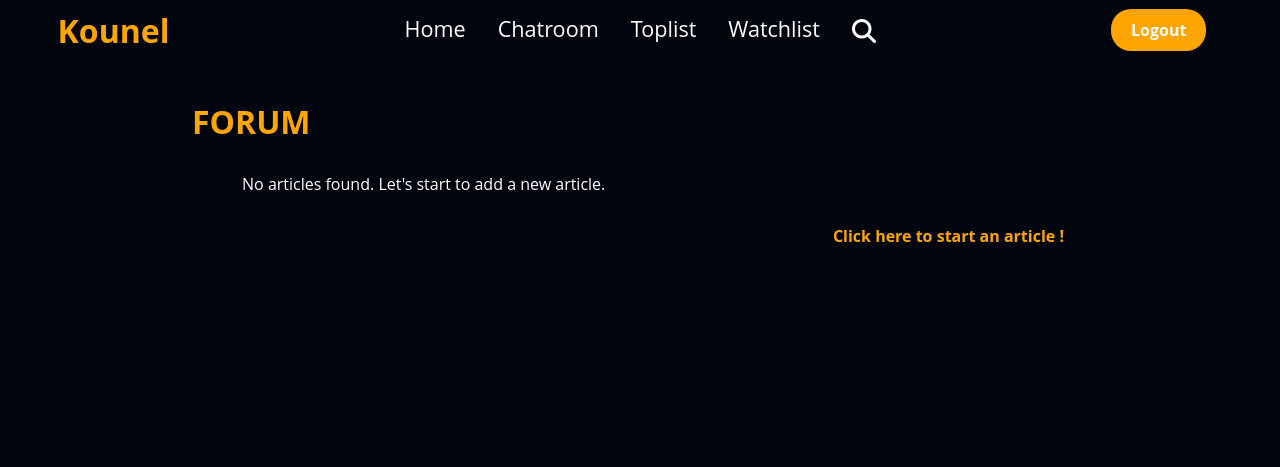
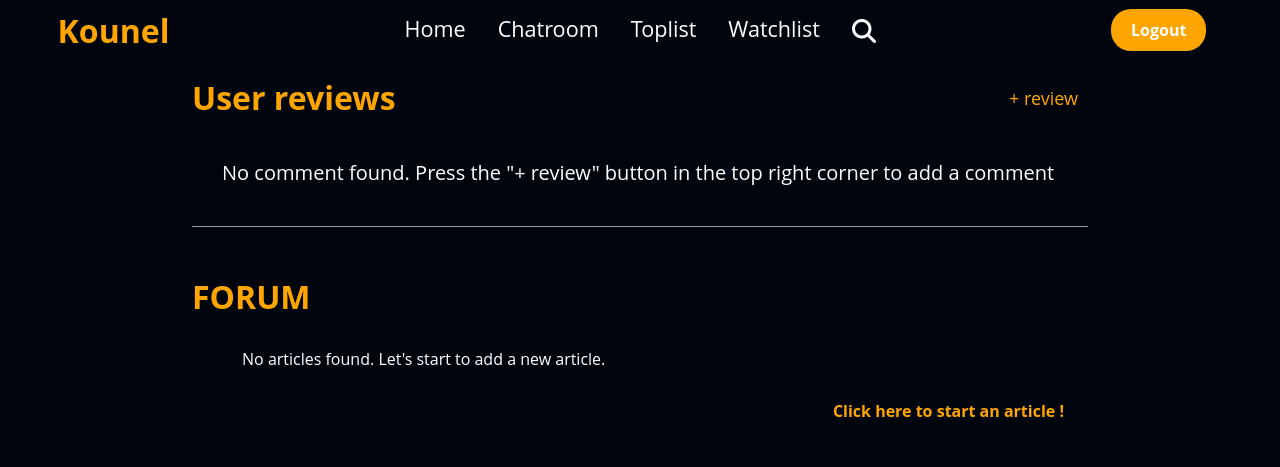
Before and after one commit to Yun-Pei/film_forum, a Django app: page /movie in a window 1280 px wide. Shown: the top 467 px of the page. Run offline with Django 5.2, Linux system fonts and the light colour scheme; the visitor is signed in with stand-in values (Sample User, id 1); data comes from the database, SQL or seed files in the repository; data that the repository does not hold is empty; some libraries are stand-ins or nearby versions.

Commit message:
幫我們的承承修改他寫的很亂的views.py
害我找很久error 就是因為你亂用ajax送GET喔，珍惜生命請有效率+簡潔的寫code好嗎! 亂用GET、if亂寫害它全部報錯

```diff
--- a/film_forum/movie/static/js/movie.js
+++ b/film_forum/movie/static/js/movie.js
@@ -95,7 +95,7 @@ $(document).ready(function() {
             if(result.isConfirmed) {
                 $.ajax({
                     url: 'movie',
-                    type: 'GET',
+                    type: 'POST',
                     data: {
                         'mode' : 'movie_comment_delete',
                         'm_id' : m_id,
@@ -175,7 +175,7 @@ $(document).ready(function() {
         }else {
             $.ajax({
                 url: 'movie',
-                type: 'GET',
+                type: 'POST',
                 data: {
                     'content': content,
                     'mode' : 'movie_comment_edit',
--- a/film_forum/movie/templates/movie.html
+++ b/film_forum/movie/templates/movie.html
@@ -17,6 +17,7 @@
     <script src='{% static "js/movie.js" %}'></script>
     <script src='{% static "ajax.js" %}'></script>
 
+
 </head>
 <body>
     <!-- <div class="in_out">
@@ -33,49 +34,7 @@
     <div class="movie_info">
         <span style="display: none;" class="movie_id"> {{i.0}} </span>
         <div class="movie_name">
-            <div class="tilteNButton">
-                <h1 style="color: orange;"> {{i.2}} </h1>
-                {% if request.user.is_authenticated %}
-                    {% if user_has_favorite %}
-                        <div>
-                            <form method="post" id="favorite">
-                                {% csrf_token %}
-                                <button type="button"><ion-icon name="bookmark" class="FavoriteBtn"></ion-icon></button>
-                            </form>
-                            <div>
-                                <form action="" method='POST'>
-                                    {% csrf_token %}
-                                    <input type="hidden" name="movie_id" value="{{ i.0 }}">
-                                    <button name="addWatch" id="Follow" class="followBox" type="button" style="display: none;">
-                                        <p>Add to Favorite</p>
-                                        <p style="display: none;" class="movie_id"> {{i.0}} </p>
-                                        <ion-icon name="bookmark-outline" id="notFav"></ion-icon>
-                                    </button>
-                                </form>
-                            </div>
-                        </div>
-                    {% else %}
-                        <div>
-                            <form method="post" style="display: none;" id="favorite">
-                                {% csrf_token %}
-                                <button type="button"><ion-icon name="bookmark" class="FavoriteBtn"></ion-icon></button>
-                            </form>
-                            <div>
-                                <form action="" method='POST'>
-                                    {% csrf_token %}
-                                    <input type="hidden" name="movie_id" value="{{ i.0 }}">
-                                    <button name="addWatch" id="Follow" class="followBox" type="button">
-                                        <p>Add to Favorite</p>
-                                        <p style="display: none;" class="movie_id"> {{i.0}} </p>
-                                        <ion-icon name="bookmark-outline" id="notFav"></ion-icon>
-                                    </button>
-                                </form>
-                            </div>
-                        </div>
-                    {% endif %}
-
-                {% endif %}
-            </div>
+            <h1 style="color: orange;"> {{i.2}} </h1>
             <span> {{i.3}}・{{i.5}}・{{i.6}} </span>
         </div>
 
@@ -113,15 +72,11 @@
 
     <hr class="separate">
 
-    <!-- <div class="movieCommentBox">
+    <div class="movieCommentBox">
         <div class="CommemtTitleBox">
             <h1 style="color: orange;">User reviews</h1>
             {% if request.user.is_authenticated %}
-                {% if user_has_commented %}
-                <button id="openBtn" class="addComment" style="display: none;">+ review</button>
-                {% else %}
                 <button id="openBtn" class="addComment">+ review</button>
-                {% endif %}
             {% endif %}
             {% for i in film %}
             <div class="addComment_sideBar">
@@ -169,7 +124,6 @@
                             <textarea type="text" name="addCommentContBox" class="addComment_content" placeholder="Write your review here"></textarea>
                         </div>
                         <div class="submitBox">
-                            <p id="m_id" style="display: none;">{{i.0}}</p>
                             <button class="submitReviewBtn">Submit</button>
                         </div>
                     </form>
@@ -202,7 +156,10 @@
                             {% endif %}
                         </div>
                         <div class="userReview_info">
-                            <div class="userReview_username"><p>{{ j.username }}</p></div>
+                            <div class="userReview_username">
+                                <!-- <img src="{% static 'picture/pc_'|add:j.img|add:'.png' %}"  style="height: 8vh;"/> -->
+                                <p>{{ j.username }}</p>
+                            </div>
                             <div class="userReview_time">{{ j.time }}</div>
                         </div>
                         <div class="userReview_cont">
@@ -229,7 +186,7 @@
         </div>
 
 
-    </div> -->
+    </div>
 
     <div class="forum">
         <div id="forum_content">
@@ -256,7 +213,7 @@
                         <div id="member">
                             <!-- 應改成user NAME -->
                             <p>
-                                <img src="{% static 'picture/pc_'|add:comment.img|add:'.png' %}"  style="height: 8vh;"/>
+                                <!-- <img src="{% static 'picture/pc_'|add:i.img|add:'.png' %}"  style="height: 8vh;"/> -->
                                 <span> {{ i.username }} </span>
                                 <span>・</span>
                                 <span> {{ i.time }} </span>
@@ -298,39 +255,12 @@
           });
         });
 
-
-
         document.addEventListener('DOMContentLoaded', function() {
-            console.log("DOM fully loaded and parsed");
-
-            var Follow = document.getElementById('Follow');
-            // var bookmarkNotFav = document.getElementById('notFav');
-            var bookmarkFav = document.getElementById('favorite');
             var openBtn = document.getElementById('openBtn');
             var closeBtn = document.getElementById('closeBtn');
             var sidebar = document.querySelector('.addComment_sideBar');
             var popupBackground = document.querySelector('.popupBackground');
             var body = document.body;
-            var ratingInputs = document.querySelectorAll('.rating input');
-            var scoreDisplay = document.getElementById('scoreValue');
-            var form = document.getElementById('MovieCommentCont'); // 确保这是您表单的 ID
-
-            // console.log({ Follow, bookmarkNotFav, bookmarkFav, openBtn, closeBtn, sidebar, popupBackground, body, ratingInputs, scoreDisplay, form });
-            console.log({Follow, bookmarkFav, openBtn, closeBtn, sidebar, popupBackground, body, ratingInputs, scoreDisplay, form });
-
-
-
-            Follow.addEventListener('click', function() {
-            // 切換 Follow 和 bookmark 圖標的顯示狀態
-                Follow.style.display = 'none'; // 隱藏 Follow
-                bookmarkFav.style.display = 'block'; // 顯示 bookmark 圖標
-                // alert("followsuccess");
-            });
-
-            bookmarkFav.addEventListener('click', function() {
-                Follow.style.display = 'flex'; // 隱藏 Follow
-                bookmarkFav.style.display = 'none'; // 顯示 bookmark 圖標
-            });
 
             openBtn.addEventListener('click', function() {
                 sidebar.classList.add('active'); // 添加active
@@ -343,50 +273,16 @@
                 popupBackground.classList.remove('active');
                 body.style.overflow = "auto";
             });
+        });
+
+        document.addEventListener('DOMContentLoaded', function() {
+            var ratingInputs = document.querySelectorAll('.rating input');
+            var scoreDisplay = document.getElementById('scoreValue');
 
             ratingInputs.forEach(input => {
                 input.addEventListener('change', function() {
                     scoreDisplay.textContent = this.value; // 更新分数显示
                 });
-            });
-
-            form.addEventListener('submit', function(e) {
-                var isChecked = false;
-                var isTextFilled = false;
-                var radios = document.getElementsByName('rating');
-                var textArea = document.querySelector('.addComment_content');
-
-                // 检查是否有选择评分
-                for (var i = 0; i < radios.length; i++) {
-                    if (radios[i].checked) {
-                        isChecked = true;
-                        break;
-                    }
-                }
-
-                // 检查文本区域是否已填写
-                if (textArea.value.trim() !== "") {
-                    isTextFilled = true;
-                }
-
-                var errorMessageDiv1 = document.getElementById('errorMessage1');
-                var errorMessageDiv2 = document.getElementById('errorMessage2');
-                if (!isChecked || !isTextFilled) {
-                    e.preventDefault(); // 阻止表单提交
-                    if (!isChecked && !isTextFilled) {
-                        errorMessageDiv1.textContent = 'Please select a rating.';
-                        errorMessageDiv2.textContent = 'Please fill in the review.';
-                    } else if (!isChecked) {
-                        errorMessageDiv1.textContent = 'Please select a rating.';
-                    } else if (!isTextFilled) {
-                        errorMessageDiv2.textContent = 'Please fill in the review.';
-                    }
-                    errorMessageDiv1.style.color = 'red'; // 设置错误信息的颜色为红色
-                    errorMessageDiv2.style.color = 'red'; // 设置错误信息的颜色为红色
-                } else {
-                    errorMessageDiv1.textContent = ''; // 确保在条件满足后清除错误消息
-                    errorMessageDiv2.textContent = ''; // 确保在条件满足后清除错误消息
-                }
             });
         });
 
@@ -435,47 +331,47 @@
         //         }
         //     });
         // });
-        // document.addEventListener('DOMContentLoaded', function () {
-        //     var form = document.getElementById('MovieCommentCont'); // 确保这是您表单的 ID
-        //     form.addEventListener('submit', function(e) {
-        //         var isChecked = false;
-        //         var isTextFilled = false;
-        //         var radios = document.getElementsByName('rating');
-        //         var textArea = document.querySelector('.addComment_content');
+        document.addEventListener('DOMContentLoaded', function () {
+            var form = document.getElementById('MovieCommentCont'); // 确保这是您表单的 ID
+            form.addEventListener('submit', function(e) {
+                var isChecked = false;
+                var isTextFilled = false;
+                var radios = document.getElementsByName('rating');
+                var textArea = document.querySelector('.addComment_content');
 
-        //         // 检查是否有选择评分
-        //         for (var i = 0; i < radios.length; i++) {
-        //             if (radios[i].checked) {
-        //                 isChecked = true;
-        //                 break;
-        //             }
-        //         }
+                // 检查是否有选择评分
+                for (var i = 0; i < radios.length; i++) {
+                    if (radios[i].checked) {
+                        isChecked = true;
+                        break;
+                    }
+                }
 
-        //         // 检查文本区域是否已填写
-        //         if (textArea.value.trim() !== "") {
-        //             isTextFilled = true;
-        //         }
+                // 检查文本区域是否已填写
+                if (textArea.value.trim() !== "") {
+                    isTextFilled = true;
+                }
 
-        //         var errorMessageDiv1 = document.getElementById('errorMessage1');
-        //         var errorMessageDiv2 = document.getElementById('errorMessage2');
-        //         if (!isChecked || !isTextFilled) {
-        //             e.preventDefault(); // 阻止表单提交
-        //             if (!isChecked && !isTextFilled) {
-        //                 errorMessageDiv1.textContent = 'Please select a rating.';
-        //                 errorMessageDiv2.textContent = 'Please fill in the review.';
-        //             } else if (!isChecked) {
-        //                 errorMessageDiv1.textContent = 'Please select a rating.';
-        //             } else if (!isTextFilled) {
-        //                 errorMessageDiv2.textContent = 'Please fill in the review.';
-        //             }
-        //             errorMessageDiv1.style.color = 'red'; // 设置错误信息的颜色为红色
-        //             errorMessageDiv2.style.color = 'red'; // 设置错误信息的颜色为红色
-        //         } else {
-        //             errorMessageDiv1.textContent = ''; // 确保在条件满足后清除错误消息
-        //             errorMessageDiv2.textContent = ''; // 确保在条件满足后清除错误消息
-        //         }
-        //     });
-        // });
+                var errorMessageDiv1 = document.getElementById('errorMessage1');
+                var errorMessageDiv2 = document.getElementById('errorMessage2');
+                if (!isChecked || !isTextFilled) {
+                    e.preventDefault(); // 阻止表单提交
+                    if (!isChecked && !isTextFilled) {
+                        errorMessageDiv1.textContent = 'Please select a rating.';
+                        errorMessageDiv2.textContent = 'Please fill in the review.';
+                    } else if (!isChecked) {
+                        errorMessageDiv1.textContent = 'Please select a rating.';
+                    } else if (!isTextFilled) {
+                        errorMessageDiv2.textContent = 'Please fill in the review.';
+                    }
+                    errorMessageDiv1.style.color = 'red'; // 设置错误信息的颜色为红色
+                    errorMessageDiv2.style.color = 'red'; // 设置错误信息的颜色为红色
+                } else {
+                    errorMessageDiv1.textContent = ''; // 确保在条件满足后清除错误消息
+                    errorMessageDiv2.textContent = ''; // 确保在条件满足后清除错误消息
+                }
+            });
+        });
 
         // import Swal from 'sweetalert2';
 
--- a/film_forum/movie/views.py
+++ b/film_forum/movie/views.py
@@ -61,7 +61,7 @@ def movie(request):
     # for article in forum_article:
     #     article.formatted_time = article.time.strftime("%Y-%m-%d %I:%M %p")
 
-    # print(film)
+    print(film)
 
 
     previous_url = request.META.get('HTTP_REFERER', '/')
@@ -80,100 +80,103 @@ def movie(request):
     # user_has_commented = False
     # if user_id:
     #     user_has_commented = MovieComments.objects.filter(uid_id=user_id, mid_id=movie_id).exists()
-    # if request.user.is_authenticated:
-    #     user_id = request.user.id
-    #     movie_id = request.GET.get('m_id')
-    #     user_has_favorite = LikeMovies.objects.filter(uid_id=user_id, mid_id=movie_id).exists()
-    # else:
-    #     user_has_favorite = False
+    if request.user.is_authenticated:
+        user_id = request.user.id
+        movie_id = request.GET.get('m_id')
+        user_has_favorite = LikeMovies.objects.filter(uid_id=user_id, mid_id=movie_id).exists()
+        user_has_commented = MovieComments.objects.filter(uid_id=user_id, mid_id=movie_id).exists()
+    else:
+        user_has_favorite = False
     # if request.user.is_authenticated:
     #     print('user_has_commented')
     #     user_id = request.user.id
-    #     user_has_commented = MovieComments.objects.filter(uid_id=user_id, mid_id=movie_id).exists()
-
-    # if request.method == 'POST':
-    #     if request.user.is_authenticated:
-    #         user_id = request.user.id
-    #         # movie_id = request.POST.get('m_id')
-    #         if request.POST.get('mode') == 'addfollow':
-    #             # 检查是否已经存在该收藏记录
-    #             movie_id = request.POST.get('m_id')
-    #             if not LikeMovies.objects.filter(uid_id=user_id, mid_id=movie_id).exists():
-    #                 like = LikeMovies(uid_id=user_id, mid_id=movie_id)
-    #                 like.save()
-    #             return HttpResponseRedirect(f'movie?m_id={movie_id}')
-    #         elif request.POST.get('mode') == 'unfollow':
-    #             # print('1111111')
-    #             movie_id = request.POST.get('m_id')
-    #             # print(movie_id)
-    #             # if request.user.is_authenticated:
-    #             #     user_id = request.user.id
-    #             unfollow = LikeMovies.objects.get(mid_id = movie_id, uid_id = user_id)
-    #             unfollow.delete()
-    #             return HttpResponseRedirect(f'movie?m_id={movie_id}')
-    #         else:
-    #             rating = request.POST.get('rating')
-    #             # print(rating)
-    #             content = request.POST.get('addCommentContBox')
-    #             # print(content)
-    #             print(user_id)
-    #             print(movie_id)
-
-    #             uid_id = User.objects.get(pk=user_id)
-    #             mid_id = Movies.objects.get(pk=movie_id)
-    #             print('success')
-    #             existing_comment = MovieComments.objects.filter(uid_id=user_id, mid_id=movie_id).exists()
-    #             if existing_comment:
-    #                 return HttpResponseRedirect(f'movie?m_id={movie_id}') #這個要處理一下
-    #             time = timezone.now()
-
-    #             review = MovieComments(score=rating, content=content, mid=mid_id, time=time, uid=uid_id)
-    #             review.save()
-
-    #             return HttpResponseRedirect(f'movie?m_id={movie_id}')
 
 
-    # if request.GET.get("mode") == "movie_comment_delete" and request.method == 'GET':
-    #     movie_id = request.GET.get('m_id')
-    #     Comment_id = request.GET.get('Comment_id')
-    #     # print(movie_id, Comment_id)
-    #     delete_comment = MovieComments.objects.get(Comment_id=Comment_id)
-    #     delete_comment.delete()
-    #     return HttpResponseRedirect(f'movie?m_id={movie_id}')
+    if request.method == 'POST':
+        if request.user.is_authenticated:
+            user_id = request.user.id
+            # movie_id = request.POST.get('m_id')
+            if request.POST.get('mode') == 'addfollow':
+                # 检查是否已经存在该收藏记录
+                movie_id = request.POST.get('m_id')
+                if not LikeMovies.objects.filter(uid_id=user_id, mid_id=movie_id).exists():
+                    like = LikeMovies(uid_id=user_id, mid_id=movie_id)
+                    like.save()
+                return HttpResponseRedirect(f'movie?m_id={movie_id}')
+            elif request.POST.get('mode') == 'unfollow':
+                # print('1111111')
+                movie_id = request.POST.get('m_id')
+                # print(movie_id)
+                # if request.user.is_authenticated:
+                #     user_id = request.user.id
+                unfollow = LikeMovies.objects.get(mid_id = movie_id, uid_id = user_id)
+                unfollow.delete()
+                return HttpResponseRedirect(f'movie?m_id={movie_id}')
 
-    # elif request.GET.get('mode') == "movie_comment_edit" and request.method == 'GET':
-    #     Comment_id = request.GET.get('Comment_id')
-    #     movie_id = request.GET.get('m_id')
-    #     content = request.GET.get('content')
-    #     time = MovieComments.objects.filter(Comment_id=Comment_id).values('time')
-    #     # print(Comment_id, movie_id, content, time)
+            elif request.POST.get('mode') == "movie_comment_delete":
+                movie_id = request.POST.get('m_id')
+                Comment_id = request.POST.get('Comment_id')
+                print(movie_id, Comment_id)
+                delete_comment = MovieComments.objects.get(Comment_id=Comment_id)
+                delete_comment.delete()
+                return HttpResponseRedirect(f'movie?m_id={movie_id}')
 
-    #     # user_id = User.objects.get(pk=user_id)
-    #     # movie_id = Movies.objects.get(pk=movie_id)
-    #     # Comment_id = MovieComments.objects.get(pk=Comment_id)
+            elif request.POST.get('mode') == "movie_comment_edit":
+                Comment_id = request.POST.get('Comment_id')
+                movie_id = request.POST.get('m_id')
+                content = request.POST.get('content')
+                time = MovieComments.objects.filter(Comment_id=Comment_id).values('time')
+                print(Comment_id, movie_id, content, time)
 
-    #     comment_edit = MovieComments.objects.get(Comment_id=Comment_id)
-    #     # .objects.filter(pk=Comment_id)
-    #     # print(comment_edit)
-    #     comment_edit.content = content
-    #     comment_edit.save()
+                # user_id = User.objects.get(pk=user_id)
+                # movie_id = Movies.objects.get(pk=movie_id)
+                # Comment_id = MovieComments.objects.get(pk=Comment_id)
 
-    #     return HttpResponse('The review has been successfully modified!')
+                comment_edit = MovieComments.objects.get(Comment_id=Comment_id)
+                # .objects.filter(pk=Comment_id)
+                print(comment_edit)
+                comment_edit.content = content
+                comment_edit.save()
+
+                return HttpResponse('The review has been successfully modified!')
+
+            else:
+                rating = request.POST.get('rating')
+                # print(rating)
+                content = request.POST.get('addCommentContBox')
+                # print(content)
+                print(user_id)
+                print(movie_id)
+
+                uid_id = User.objects.get(pk=user_id)
+                mid_id = Movies.objects.get(pk=movie_id)
+                print('success')
+                existing_comment = MovieComments.objects.filter(uid_id=user_id, mid_id=movie_id).exists()
+                if existing_comment:
+                    return HttpResponseRedirect(f'movie?m_id={movie_id}') #這個要處理一下
+                time = timezone.now()
+
+                review = MovieComments(score=rating, content=content, mid=mid_id, time=time, uid=uid_id)
+                review.save()
+
+                return HttpResponseRedirect(f'movie?m_id={movie_id}')
+
+
 
     reserve_list_comment = list()
 
-    # with connection.cursor() as cursor:
-    #     cursor.execute("""
-    #         SELECT User.id, User.username, User.img, MovieComments.*
-    #         FROM User
-    #         JOIN MovieComments ON User.id = MovieComments .uid_id
-    #         WHERE MovieComments.mid_id =%s
-    #         ORDER BY MovieComments.time DESC
-    #     """, [movie_id])
-    #     commentResults = dictfetchall(cursor)
-    #     reserve_list_comment.append(commentResults)
+    with connection.cursor() as cursor:
+        cursor.execute("""
+            SELECT User.id, User.username, User.img, MovieComments.*
+            FROM User
+            JOIN MovieComments ON User.id = MovieComments .uid_id
+            WHERE MovieComments.mid_id =%s
+            ORDER BY MovieComments.time DESC
+        """, [movie_id])
+        commentResults = dictfetchall(cursor)
+        reserve_list_comment.append(commentResults)
 
     # return render(request, "movie.html", {'reserve_list': reserve_list, 'film': processed_movie_data, 'reserve_list_comment': reserve_list_comment})
-    return render(request, "movie.html", {'reserve_list': reserve_list, 'film': processed_movie_data})
+    return render(request, "movie.html", {'reserve_list': reserve_list, 'film': processed_movie_data, 'reserve_list_comment': reserve_list_comment, 'user_has_favorite': user_has_favorite, 'user_has_commented': user_has_commented})
 
     # return render(request, "movie.html", {'reserve_list': reserve_list, 'film': processed_movie_data, 'reserve_list_comment': reserve_list_comment, 'user_has_commented': user_has_commented})
```
